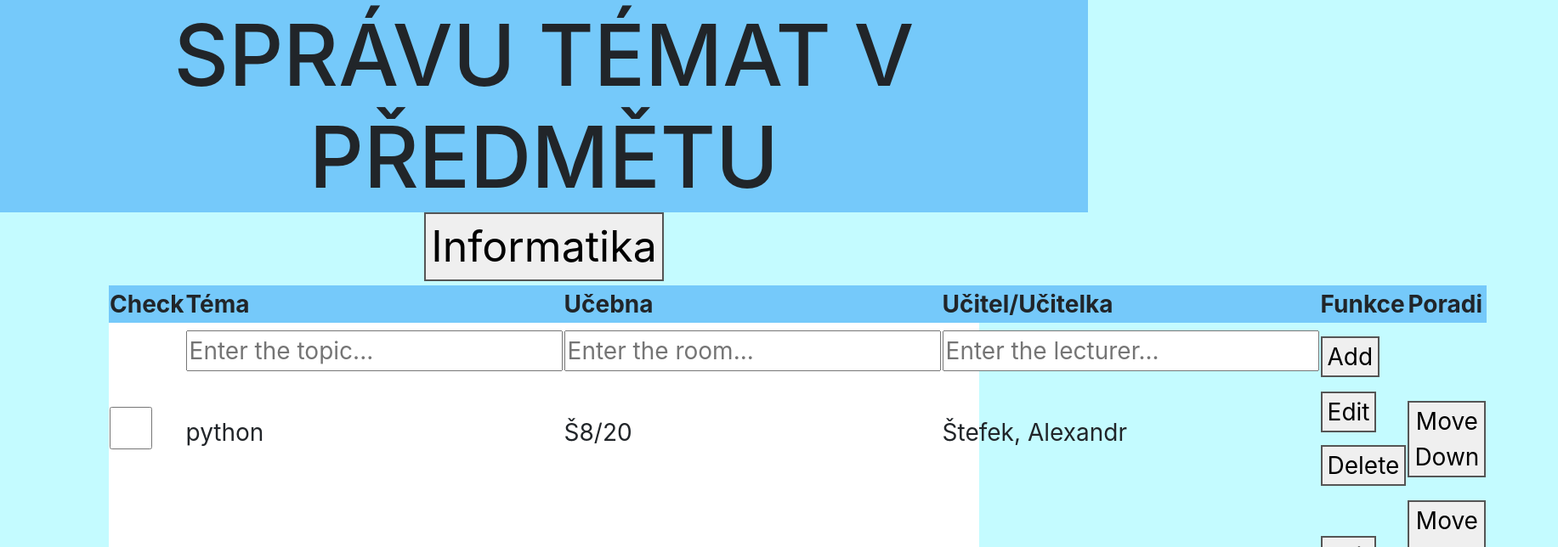
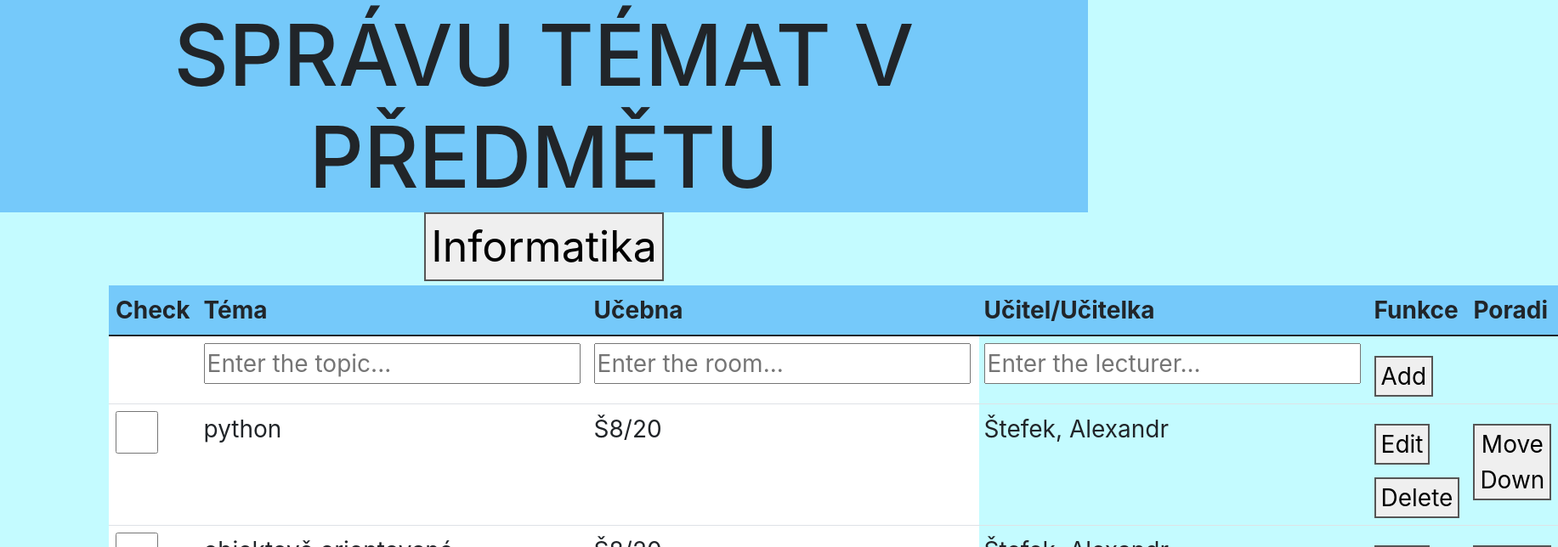
Before and after one commit to Hieulangtu/love-table, a React (Create React App) app: page / in a window 1280 px wide. Both pictures are taken after a click on the button "Informatika". Shown: the top 644 px of the page at 85% size, 1833 px wide, since content can reach past the window. Built offline with nearby package versions, Linux system fonts and the light colour scheme.

Commit message:
save to local storage

```diff
--- a/src/components/TableBodyTo.js
+++ b/src/components/TableBodyTo.js
@@ -26,8 +26,9 @@ function RowAdd({nameSubject,handleDataAdd,handleDataAddConfirm}){ //nameSubject
 }
 
 const TableBodyTo = ({dataSubs,indexSubject}) => {
+   const storageDataSubjects=JSON.parse(localStorage.getItem('subject'+indexSubject))
 
-    const [dataSubjects,setDataSubjects]=useState(dataSubs);              //STATE: main data - Informations for each subject
+    const [dataSubjects,setDataSubjects]=useState(storageDataSubjects?? dataSubs);              //STATE: main data - Informations for each subject
     const [dataAdd,setDataAdd]=useState({             //STATE : The data we set to add to main data
      tema:'',
      ucebna:'',
@@ -126,6 +127,7 @@ const TableBodyTo = ({dataSubs,indexSubject}) => {
 
     const handleDataAddConfirm=(event)=>{   //Set dataSubjects with new data  //Click button Add in first row to add new row
       event.preventDefault(); //nếu ko preventdefault, onSubmit sẽ reflesh lại trang
+
       const newData={
         id:nanoid(),
         tema:dataAdd.tema,
@@ -136,6 +138,11 @@ const TableBodyTo = ({dataSubs,indexSubject}) => {
       };
 
       const newDataSubjects=[...dataSubjects,newData]
+
+      //Save to local Storage
+      const jsonDataSubjects=JSON.stringify(newDataSubjects);
+      localStorage.setItem('subject'+indexSubject,jsonDataSubjects);
+
       setDataSubjects(newDataSubjects);
     }
 
@@ -217,9 +224,10 @@ const TableBodyTo = ({dataSubs,indexSubject}) => {
 
 
   return(
-      <div className="app-container">
+      // <div className="app-container">
+      <div className="app-container" >
         <form >
-          <table>
+          <table className='table table-hover' >
               <thead>
                   <Tablehead/>
               </thead>
```
